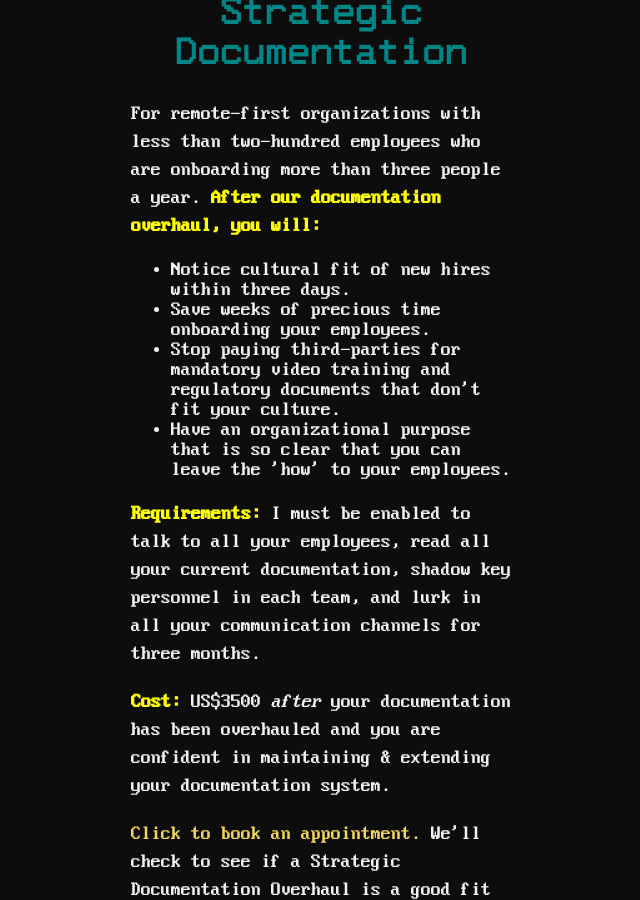
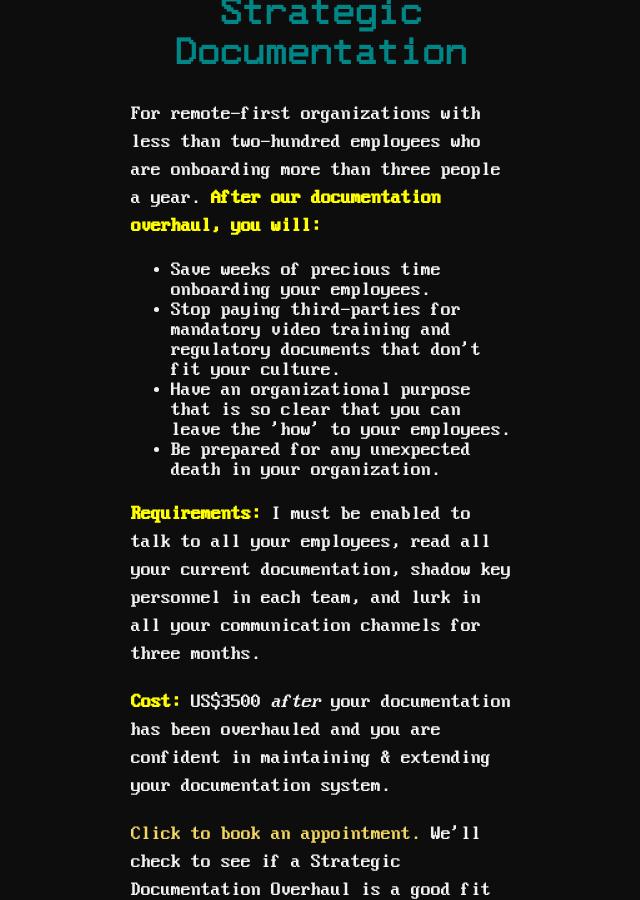
Before and after one commit to ray-dorai/ray-dorai.github.io, a Jekyll site: the page built from services.html, in a window 1280 px wide and 900 px high, scrolled down 858 px. Shown: the whole window, without its empty margins (317-957 px from the left). Built offline with Jekyll 4.4.1, drawn with Linux system fonts in a browser that asks for light colours.

Commit message:
Update services.html

```diff
--- a/services.html
+++ b/services.html
@@ -21,10 +21,10 @@ title: Services
 <p>For remote-first organizations with less than two-hundred employees who are onboarding more than three people a year. <b style="color:yellow;">After our documentation overhaul, you will:</b></p>
 
 <ul style="font-size:20px">
-<li> Notice cultural fit of new hires within three days.</li>
 <li> Save weeks of precious time onboarding your employees.</li>
 <li> Stop paying third-parties for mandatory video training and regulatory documents that don't fit your culture.</li>
 <li> Have an organizational purpose that is so clear that you can leave the 'how' to your employees.</li>
+<li>Be prepared for any unexpected death in your organization.</li>
 </ul>
 
 <p> <b style="color:yellow;">Requirements:</b> I must be enabled to talk to all your employees, read all your current documentation, shadow key personnel in each team, and lurk in all your communication channels for three months.</p>
```
